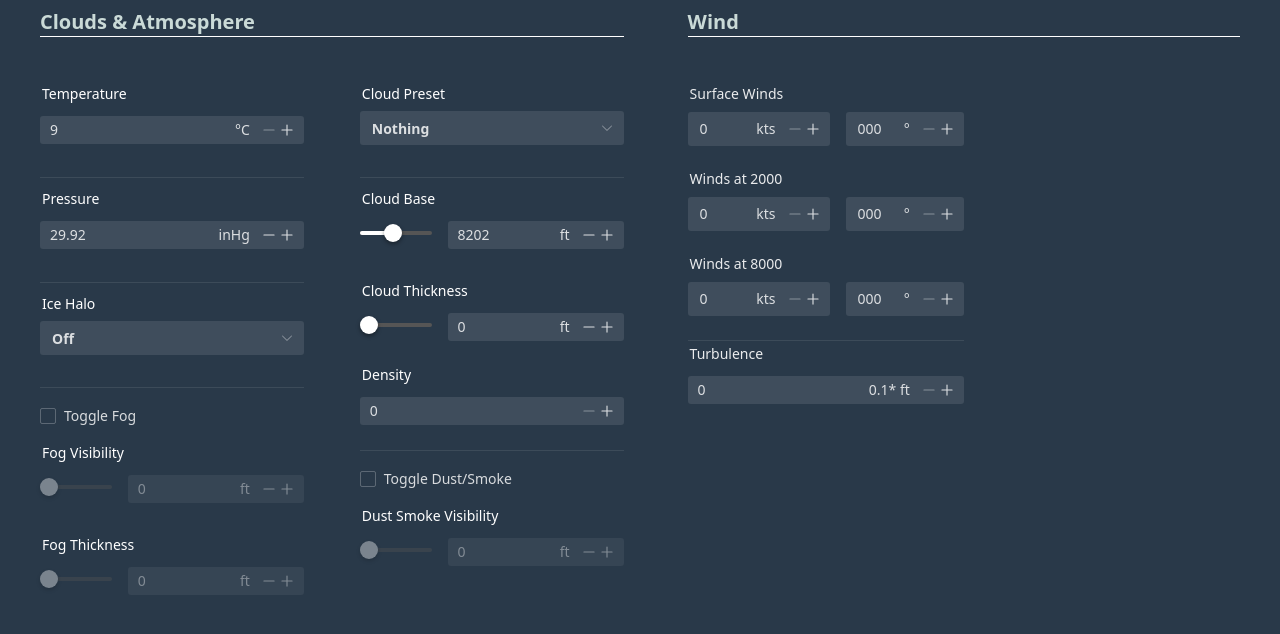
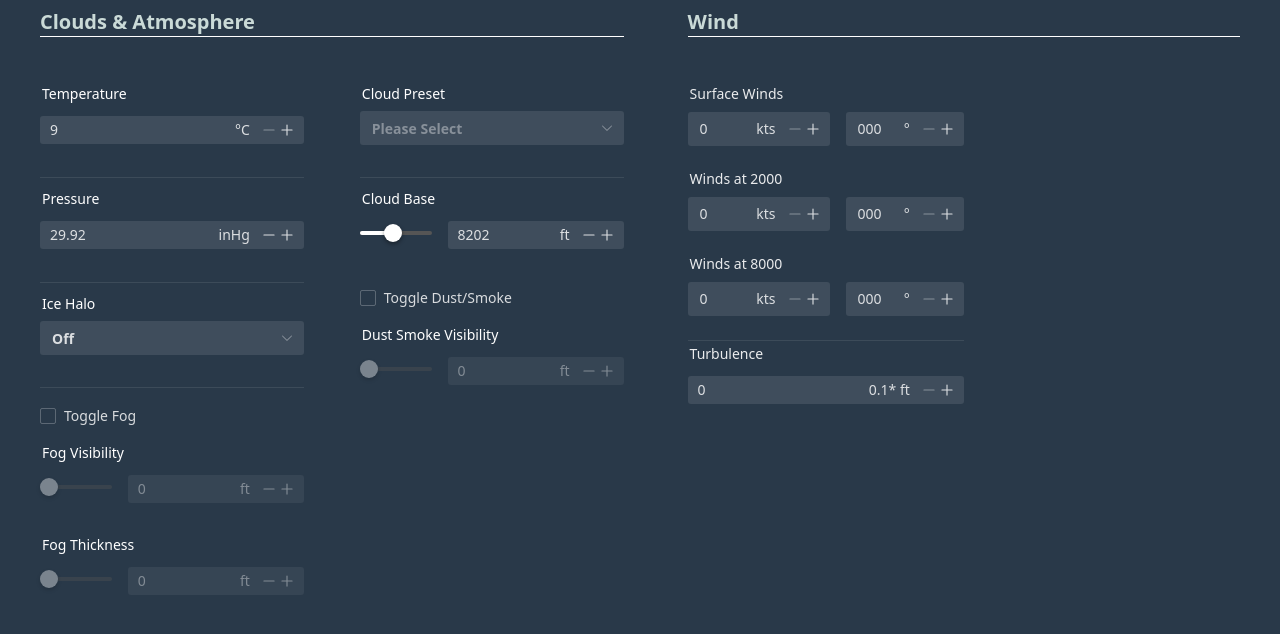
Before and after one commit to DCS-Web-Editor/dcs-web-editor-mono, a Vue app in the folder packages/wx-editor/: page / in a window 1280 px wide. Shown: the top 634 px of the page. Built offline with nearby package versions, Linux system fonts and the light colour scheme.

Commit message:
fixed presets

```diff
--- a/packages/wx-editor/src/components/AtmosphereClouds.vue
+++ b/packages/wx-editor/src/components/AtmosphereClouds.vue
@@ -170,7 +170,9 @@ export default {
   setup() {
     const Weather = computed(() => useWeatherStore())
 
-    const cloud_preset = ref('Nothing')
+    const cloud_preset = ref(Weather.value.wx.clouds.preset)
+      ? ref(Weather.value.wx.clouds.preset)
+      : ref('Nothing')
     const cloud_base = ref(MToft(Weather.value.wx.clouds.base))
     const cloud_thickness = ref(
       MToft(
```
